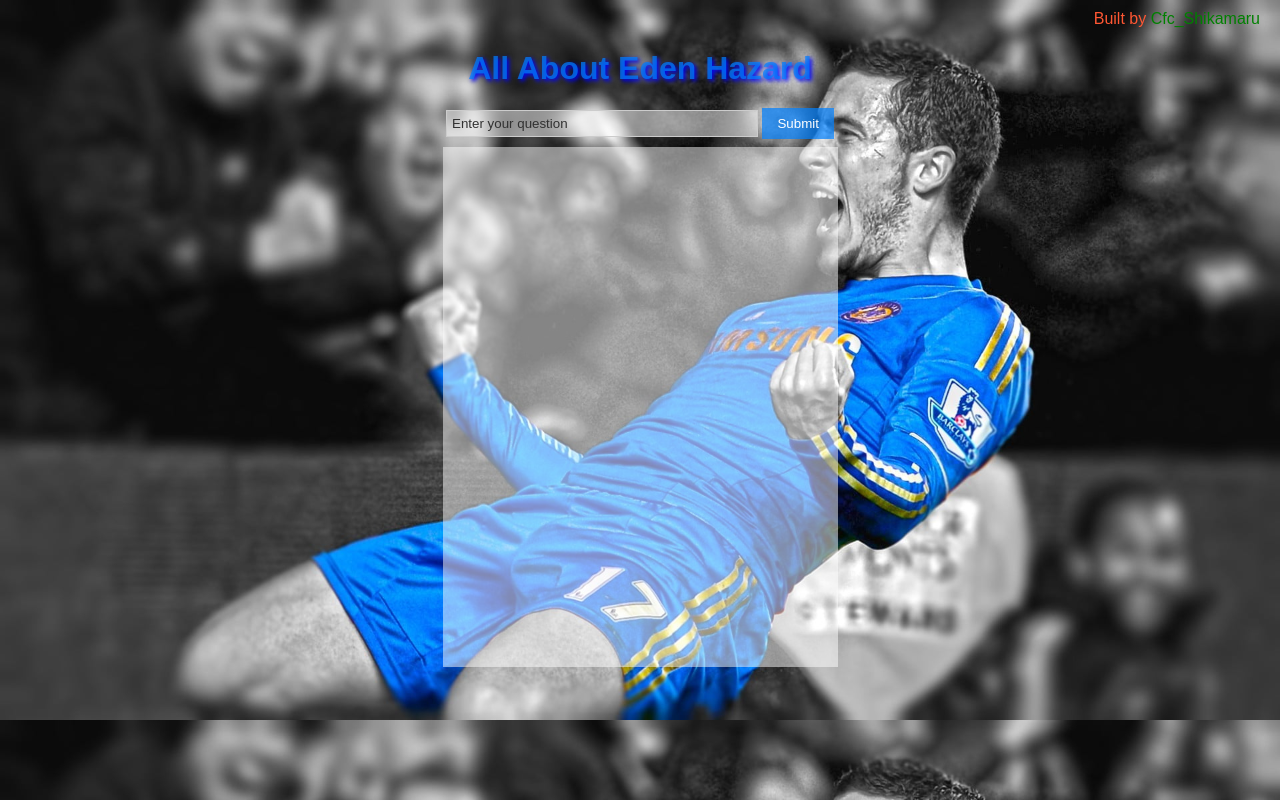
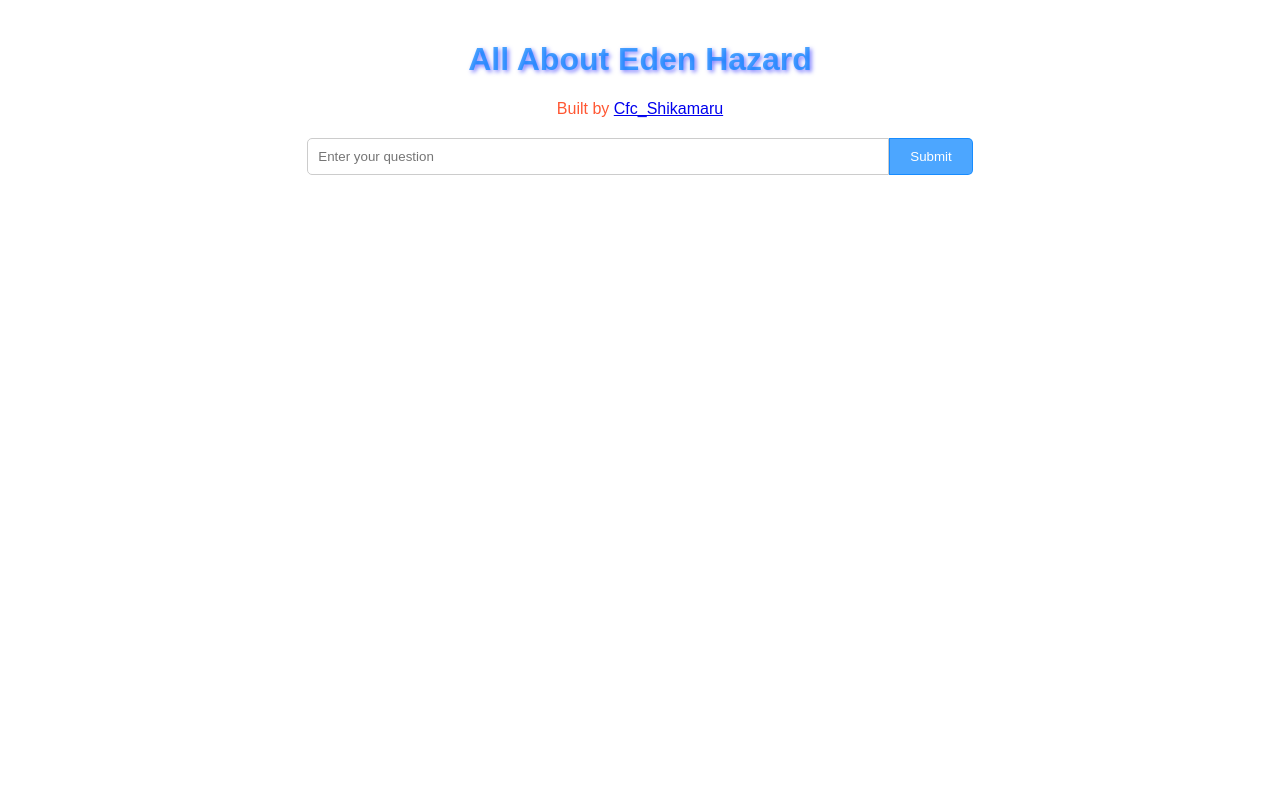
Before and after one commit to sh1kam4ru/JogaVerito, a FastAPI app: page / in a window 1280 px wide. Run offline with FastAPI, Linux system fonts and the light colour scheme.

Commit message:
Update index.html

```diff
--- a/api/templates/index.html
+++ b/api/templates/index.html
@@ -2,84 +2,77 @@
 <html lang="en">
 <head>
     <meta charset="UTF-8">
-    <meta name="viewport" content="width=device-width, initial-scale=1.0, height=device-height">
+    <meta name="viewport" content="width=device-width, initial-scale=1.0">
     <title>All About Eden Hazard</title>
     <style>
         body {
             font-family: Arial, sans-serif;
             text-align: center;
-            margin: 50px;
-            background-image: url('static/images/Hazard.jpg');
-            background-size: cover;
+            margin: 0;
+            padding: 0;
         }
+
+        .container {
+            max-width: 800px;
+            margin: 0 auto;
+            padding: 20px;
+        }
+
         h1 {
-            /* color: #3498db; Change this value to the desired color */
             color: rgba(0, 128, 255, 0.7);
-            text-shadow: 2px 2px 4px rgba(0, 0, 255, 2);
+            text-shadow: 2px 2px 4px rgba(0, 0, 255, 0.5);
         }
+
+        .built-by {
+            color: #FF5733;
+            margin-top: 10px;
+        }
+
+        .input-container {
+            display: flex;
+            justify-content: center;
+            margin-top: 20px;
+        }
+
         #questionInput {
-            width: 300px;
-            margin-bottom: 10px;
-            background-color: rgba(255, 255, 255, 0.5); /* 0.7 is the alpha (opacity) value */
+            width: 70%;
+            padding: 10px;
             border: 1px solid #ccc;
-            padding: 5px;
-            color: #1e1e1e
+            border-radius: 5px 0 0 5px;
         }
-        #questionInput::placeholder {
-            color: #313131; /* Color of the placeholder text */
-        }
-        button {
-            background-color: rgba(0, 128, 255, 0.7); /* 0.7 is the alpha (opacity) value */
+
+        #submitButton {
+            background-color: rgba(0, 128, 255, 0.7);
             color: #fff;
-            border: 1px;
-            padding: 8px 15px;
+            border: 1px solid rgba(0, 128, 255, 0.7);
+            border-radius: 0 5px 5px 0;
+            padding: 10px 20px;
             cursor: pointer;
         }
+
         #answer {
-            width: 375px;
-            height: 500px;
-            background-color: rgba(255, 255, 255, 0.5); /* 0.7 is the alpha (opacity) value */
+            margin-top: 20px;
             padding: 10px;
-            margin-top: 10px;
-            margin: 0 auto;
+            background-color: rgba(255, 255, 255, 0.5);
             color: rgba(0, 0, 0, 1);
             text-align: left;
             overflow-y: auto;
             word-wrap: break-word;
         }
-        a:link {
-          color: green;
-          background-color: transparent;
-          text-decoration: none;
-        }
-
-        a:visited {
-          color: white;
-          background-color: transparent;
-          text-decoration: none;
-        }
-
-        a:hover {
-          color: blue;
-          background-color: transparent;
-          text-decoration: underline;
-        }
-
-        a:active {
-          color: yellow;
-          background-color: transparent;
-          text-decoration: underline;
-        }
     </style>
 </head>
 <body>
-    <h1>All About Eden Hazard</h1>
-    <div style="position: absolute; top: 10px; right: 20px; color: #FF5733;">
-        Built by <a href="https://twitter.com/Cfc_Shikamaru" target="_blank">Cfc_Shikamaru</a>
+    <div class="container">
+        <h1>All About Eden Hazard</h1>
+        <div class="built-by">
+            Built by <a href="https://twitter.com/Cfc_Shikamaru" target="_blank">Cfc_Shikamaru</a>
+        </div>
+        <div class="input-container">
+            <input type="text" id="questionInput" placeholder="Enter your question">
+            <button id="submitButton" onclick="submitQuestion()">Submit</button>
+        </div>
+        <div id="answer"></div>
     </div>
-    <input type="text" id="questionInput" placeholder="Enter your question">
-    <button id="submitButton" onclick="submitQuestion()">Submit</button>
-    <div id="answer"></div>
 
     <script>
         async function submitQuestion() {
@@ -101,14 +94,6 @@
             answerDiv.innerHTML = `${data.answer} <br><br>Sources:<br>`;
 
             // Display the sources as hyperlinks
-            // for (const source of data.sources) {
-            //     const link = document.createElement('a');
-            //     link.href = source;
-            //     link.textContent = source;
-            //     link.target = '_blank';  // Open the link in a new tab
-            //     answerDiv.appendChild(link);
-            //     answerDiv.appendChild(document.createElement('br'));
-            // }
             for (const source of data.sources) {
                 const link = document.createElement('a');
                 link.href = source;
```
